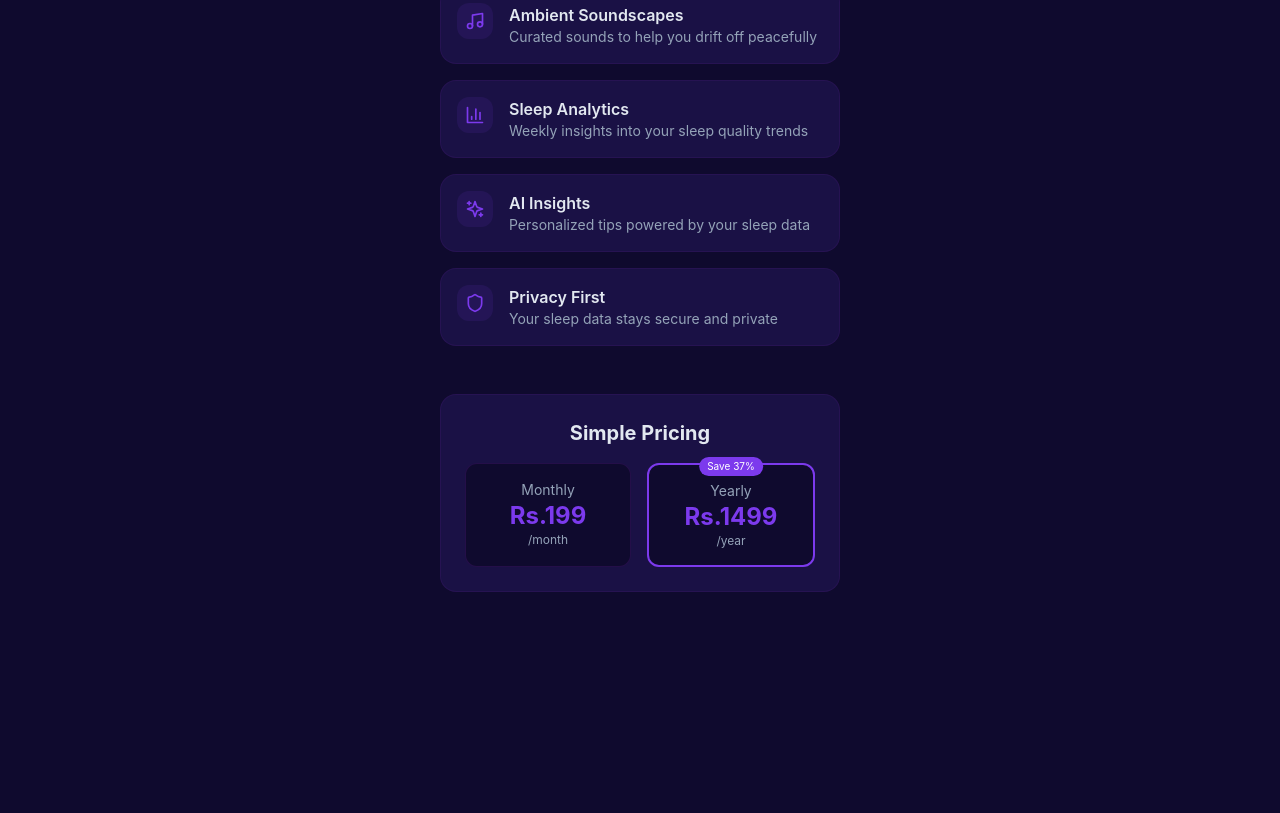
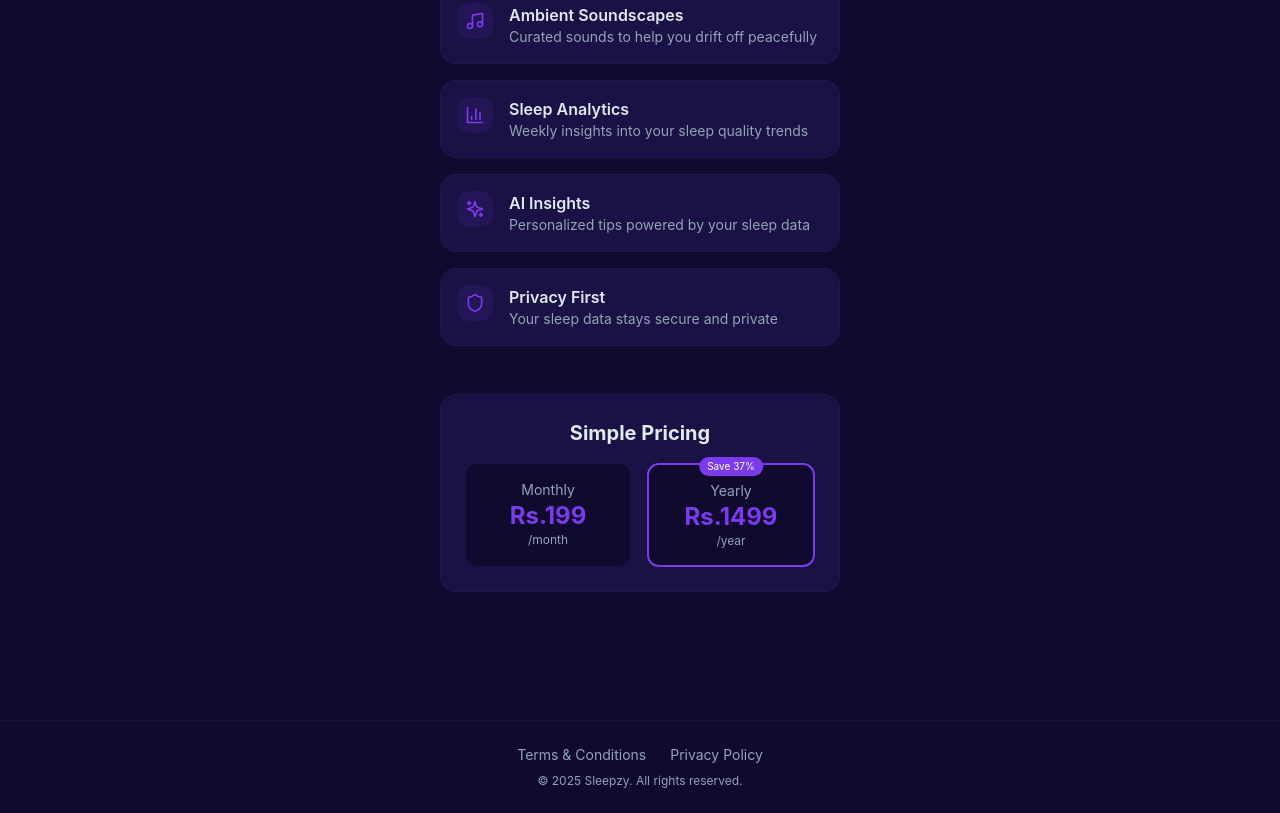
Before and after one commit to N-i-k-e-t/driftai-sleep-wellness, a React (Vite) app: page / in a window 1280 px wide. Shown: the part 504-1317 px from the top of the page. Before the commit the page ends 1176 px from the top, so only its background shows below. Built offline with nearby package versions, Linux system fonts and the light colour scheme; no server answers.

Commit message:
feat: add footer with Terms & Privacy links to Landing page

```diff
--- a/src/pages/Landing.tsx
+++ b/src/pages/Landing.tsx
@@ -51,6 +51,13 @@ export default function Landing() {
           </div>
         </div>
       </main>
+            <footer className="border-t border-purple-900/20 mt-12 py-6 text-center">
+        <div className="flex justify-center gap-6 text-drift-muted text-sm">
+          <Link to="/terms" className="hover:text-drift-text transition">Terms & Conditions</Link>
+          <Link to="/privacy" className="hover:text-drift-text transition">Privacy Policy</Link>
+        </div>
+        <p className="text-drift-muted text-xs mt-2">© 2025 Sleepzy. All rights reserved.</p>
+      </footer>
     </div>
   )
 }
```
